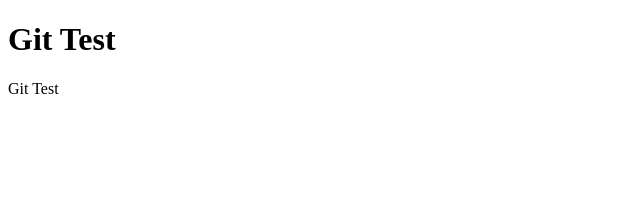
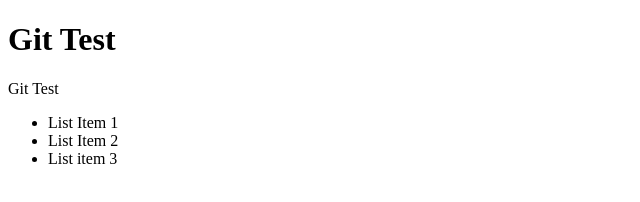
Before and after one commit to DONROB3R7/git-test, a plain HTML site: page index.html in a window 1280 px wide. Shown: the whole page, without its empty margins (0-640 px from the left). Drawn offline with Linux system fonts and the light colour scheme.

Commit message:
Added List items

```diff
--- a/index.html
+++ b/index.html
@@ -10,5 +10,11 @@
     <h1>Git Test</h1>
 
     <p>Git Test</p>
+
+    <ul>
+        <li>List Item 1</li>
+        <li>List Item 2</li>
+        <li>List item 3</li>
+    </ul>
 </body>
 </html>
```
